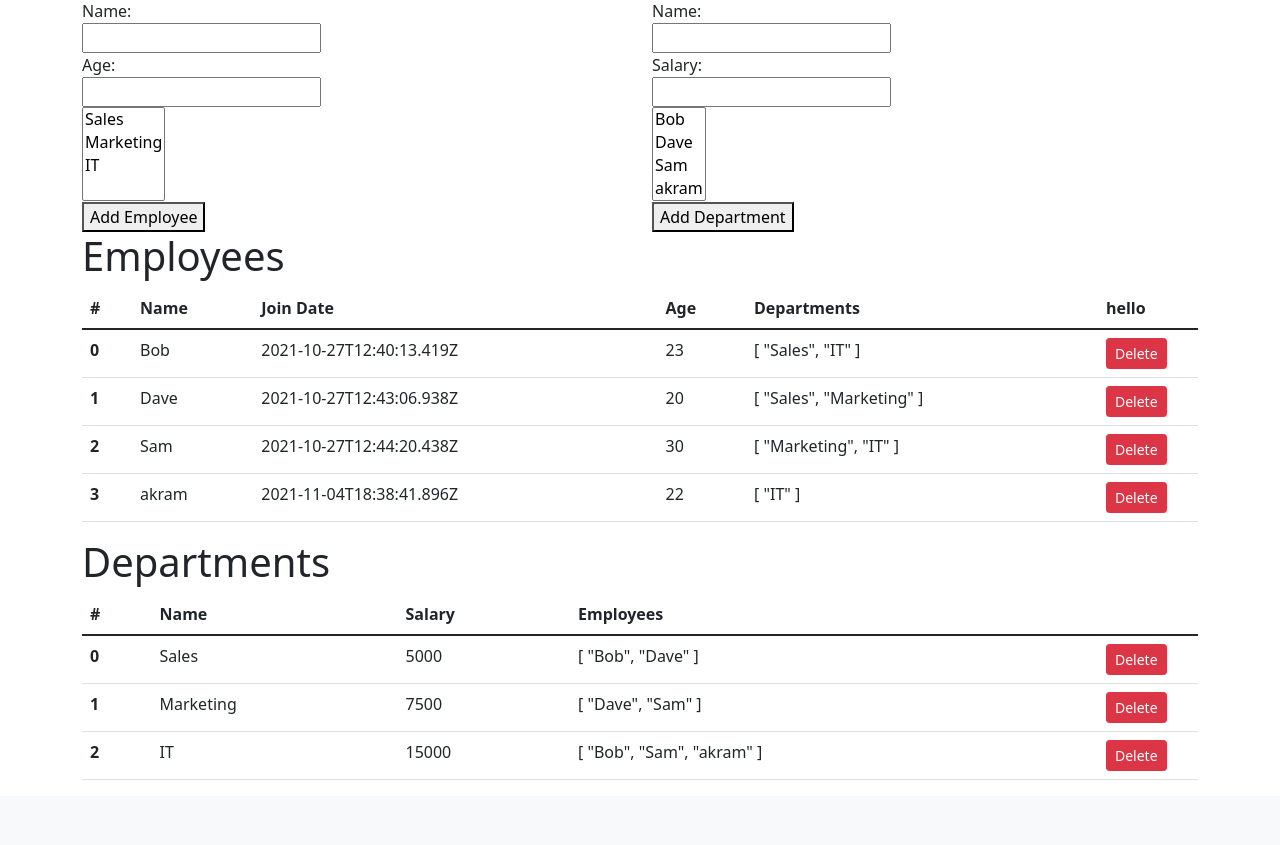
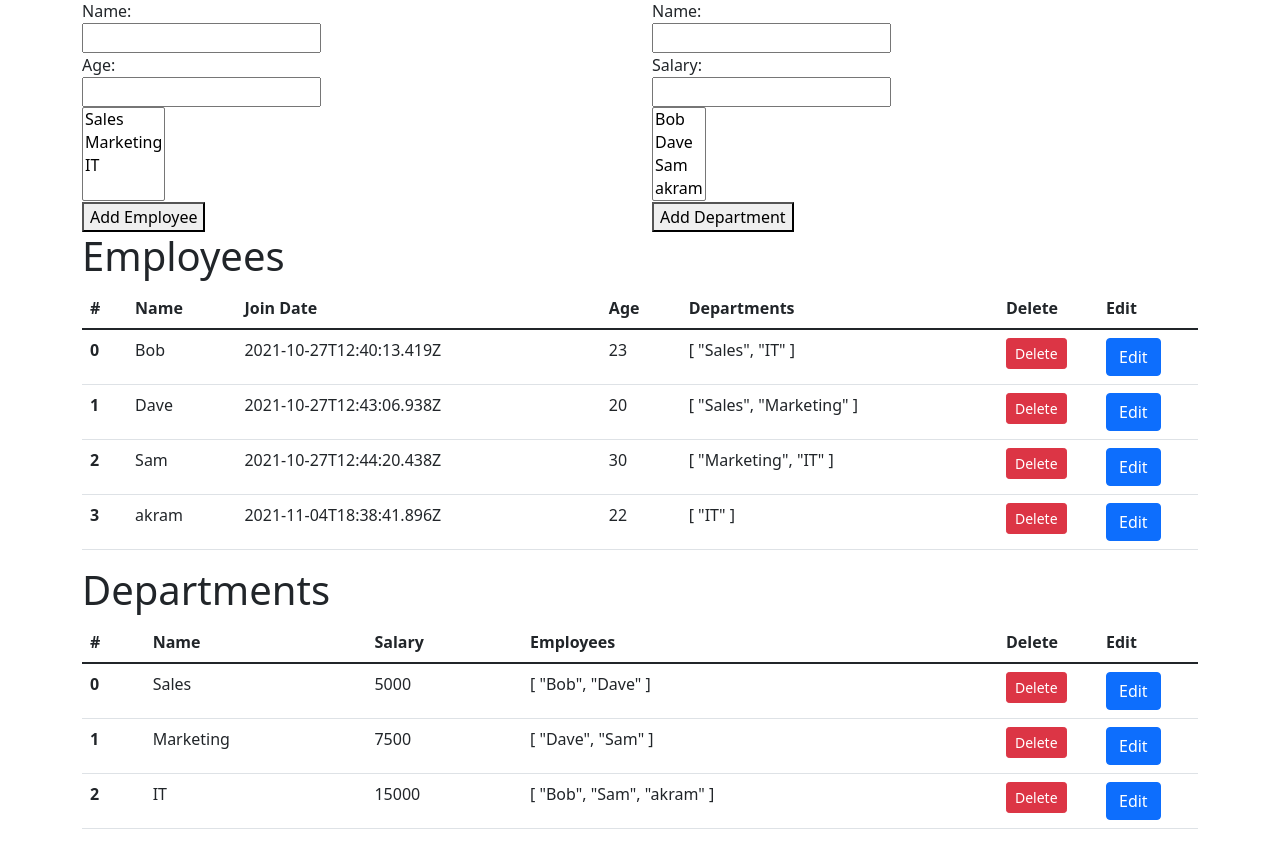
Before and after one commit to Yasmoabd/Django-app-with-Vue-Ajax-REST-API, a Django app: page / in a window 1280 px wide. Shown: the part 57-902 px from the top of the page. Before the commit the page ends 837 px from the top, so only its background shows below. Run offline with Django 3.2, Linux system fonts and the light colour scheme; data comes from the database, SQL or seed files in the repository; both versions use the stored data as it was after the commit.

Commit message:
PUT partial

```diff
--- a/emp_dep/templates/emp_dep/emp&deps.html
+++ b/emp_dep/templates/emp_dep/emp&deps.html
@@ -34,6 +34,26 @@
         </div>
 
 
+  <!-- Modal -->
+  <div class="modal fade" id="exampleModal" tabindex="-1" aria-labelledby="exampleModalLabel" aria-hidden="true">
+    <div class="modal-dialog">
+      <div class="modal-content">
+        <div class="modal-header">
+          <h5 class="modal-title" id="exampleModalLabel">Modal title</h5>
+          <button type="button" class="btn-close" data-bs-dismiss="modal" aria-label="Close"></button>
+        </div>
+        <div class="modal-body">
+          ...
+        </div>
+        <div class="modal-footer">
+          <button type="button" class="btn btn-secondary" data-bs-dismiss="modal">Close</button>
+          <button type="button" class="btn btn-primary">Save changes</button>
+        </div>
+      </div>
+    </div>
+  </div>
+
+
         {% csrf_token %}
 
         <h1>Employees</h1>
@@ -45,7 +65,8 @@
                     <th scope="col">Join Date</th>
                     <th scope="col">Age</th>
                     <th scope="col">Departments</th>
-                    <th width="100" scope="col">hello</th>
+                    <th width="100" scope="col">Delete</th>
+                    <th width="100" scope="col">Edit</th>
                 </tr>
             </thead>
             <tbody>
@@ -64,6 +85,12 @@
                             Delete
                         </button>
                     </td>
+                    <td>
+                        <!-- Button trigger modal -->
+                        <button type="button" class="btn btn-primary" data-bs-toggle="modal" data-bs-target="#exampleModal" v-bind:data-bs-whatever="employee.id" v-on:click="updateEditingObject" name="employee">
+                        Edit
+                        </button>
+                    </td>
                 </tr>
             </tbody>
         </table>
@@ -77,7 +104,8 @@
                     <th scope="col">Name</th>
                     <th scope="col">Salary</th>
                     <th scope="col">Employees</th>
-                    <th width="100" scope="col"></th>
+                    <th width="100" scope="col">Delete</th>
+                    <th width="100" scope="col">Edit</th>
                 </tr>
             </thead>
             <tbody>
@@ -95,6 +123,12 @@
                             Delete
                         </button>
                     </td>
+                    <td>
+                        <!-- Button trigger modal -->
+                        <button type="button" class="btn btn-primary" data-bs-toggle="modal" data-bs-target="#exampleModal" v-bind:data-bs-whatever="department.id" v-on:click="updateEditingObject" name="department">
+                        Edit
+                        </button>
+                    </td>
                 </tr>
             </tbody>
         </table>
@@ -108,7 +142,8 @@
         data() {
             return {
                 employees: [],
-                departments: []
+                departments: [],
+                editingObject: null,
             }
         },
         async created() {
@@ -234,6 +269,21 @@
                     }
                 }
             },
+
+            updateEditingObject: function(event){
+                var clicked_objectID = event.target.getAttribute('data-bs-whatever');
+                var clicked_objectType = event.target.getAttribute('name');
+
+                if (clicked_objectType=="employee"){
+                    for(var i=0;i<this.employees.length;i++){
+                        if(this.employees[i].id==clicked_objectID){
+                            this.editingObject=this.employees[i];
+                        }
+                    }
+                }
+
+                alert(this.editingObject.name);
+            },
         }
     })
 
```
Also changed, not shown: db.sqlite3.
